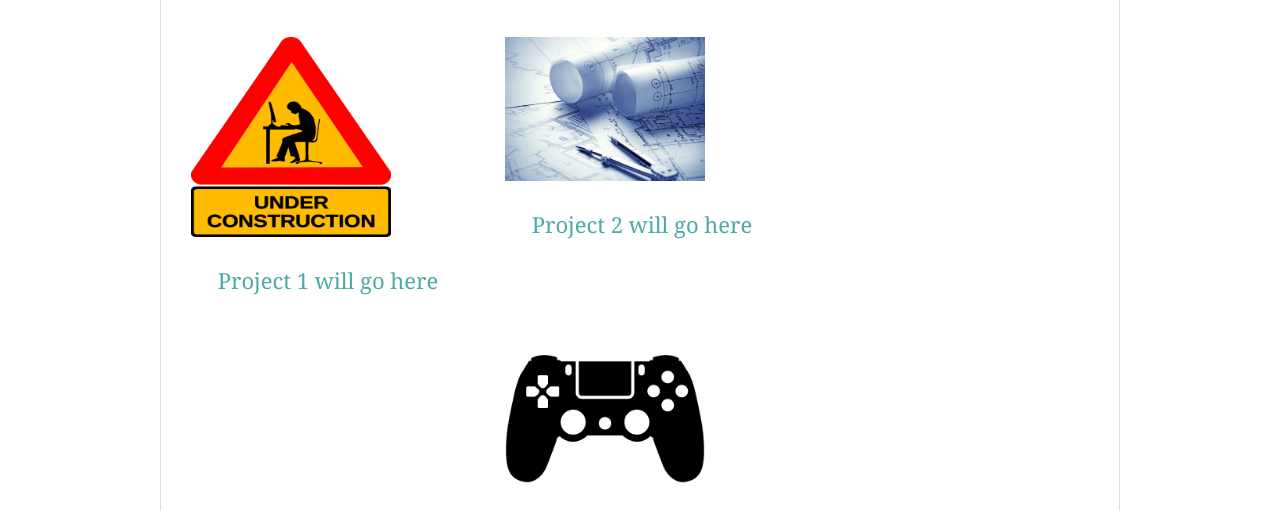
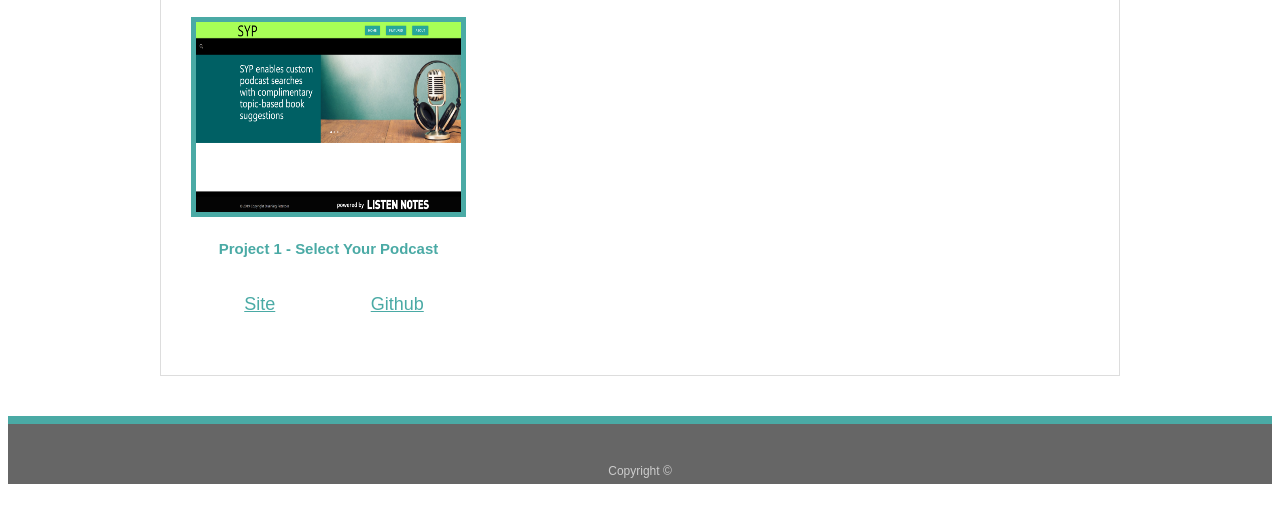
Before and after one commit to nalcalde34/Responsive-Portfolio, a plain HTML site: page portfolio.html in a window 1280 px wide. Shown: the part 289-800 px from the top of the page. Drawn offline with Linux system fonts and the light colour scheme.

Commit message:
Updated portfolio page

```diff
--- a/assets/css/style.css
+++ b/assets/css/style.css
@@ -1,3 +1,4 @@
+
 body {
 font-family: Arial, Helvetica, sans-serif;
 line-height: 34px;
@@ -143,33 +144,50 @@
 .work {
     position: relative;
     float: left;
-    width: 274px;
+    /* width: 300px;
+    max-height: 400px;
     margin: 20px 0 25px;
-    overflow: auto;
+    overflow: auto; */
+}
+
+#p1Img{
+    max-width: 275px;
+    height: 200px;
+    border: 5px solid #4aaaa5;
 }
 
 .work:nth-child(even) {
     margin-right: 40px;
 }
 
-.work img {
-    width: 100%;
-    border: 0 none;
-    max-width: 200px;
-    max-height: 200px;
-}
 
-.work h3 {
+.work h5, p {
     position: relative;
     bottom: 20px;
     width: 100%;
-    padding: 15px;
+    padding: 1px;
     margin-bottom: 0;
-    font-weight: 300;
+    font-weight: 350;
     line-height: 30px;
     text-align: center;
+    color: #4aaaa5;
     background-attachment: #4aaaa5;
     border-bottom: 0;
+}
+
+.work p {
+    position: relative;
+    bottom: 20px;
+    width: 50%;
+    margin-bottom: 0;
+    font-weight: 200;
+    line-height: 40px;
+    text-align: center;
+    color: #4aaaa5;
+}
+
+.work p:hover {
+    font-size: 120%;
 }
 
 
--- a/portfolio.html
+++ b/portfolio.html
@@ -26,11 +26,13 @@
           <h1>Portfolio</h1>
 
           <div class="work">
-              <img src="assets/images/under.png"  alt="Under Construction">
-              <h3>Project 1 will go here</h3>
+              <img id="p1Img" src="assets/images/image6.png"  alt="Project 1">
+              <h5><strong>Project 1 - Select Your Podcast</strong></h5>
+              <a href="https://github.com/nalcalde34/stunning-potato" target="_blank"> <p><u>Github</u></p></a>
+              <a href="https://nalcalde34.github.io/stunning-potato/" target="_blank"> <p><u>Site</u></p></a>
           </div>
 
-          <div class="work">
+          <!-- <div class="work">
               <img src="assets/images/Blueprints.jpg" alt="Blueprints">
               <h3>Project 2 will go here</h3>
           </div>
@@ -38,7 +40,7 @@
           <div class="work">
               <img src="assets/images/Controller.png" alt="Controller">
               <h3>Project 3 will go here</h3>
-          </div>
+          </div> -->
 
         </section>
     </div>
```
Also changed, not shown: assets/images/image5.png (added), assets/images/image6.png (added).
